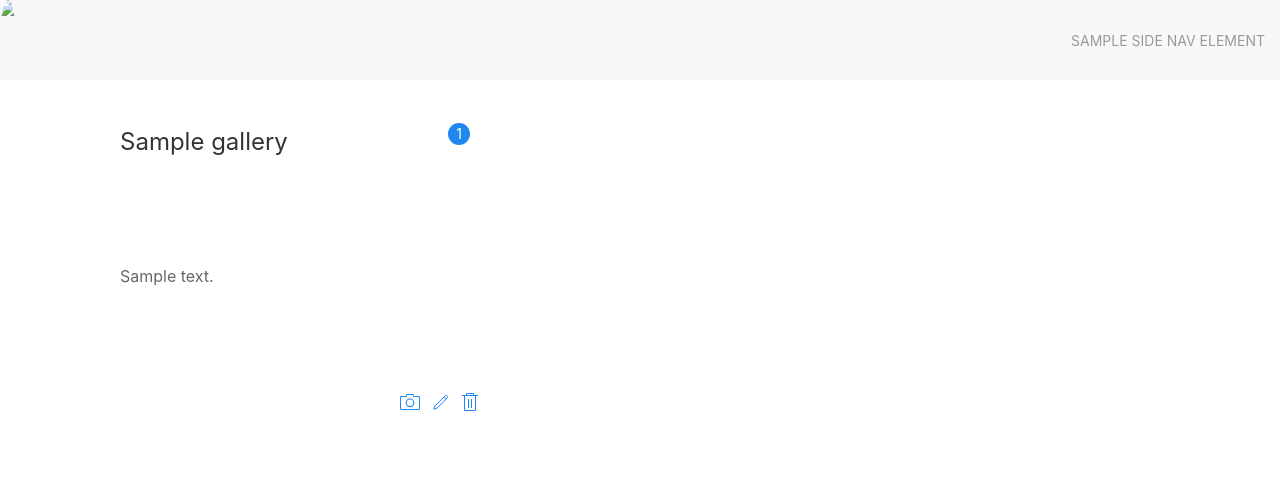
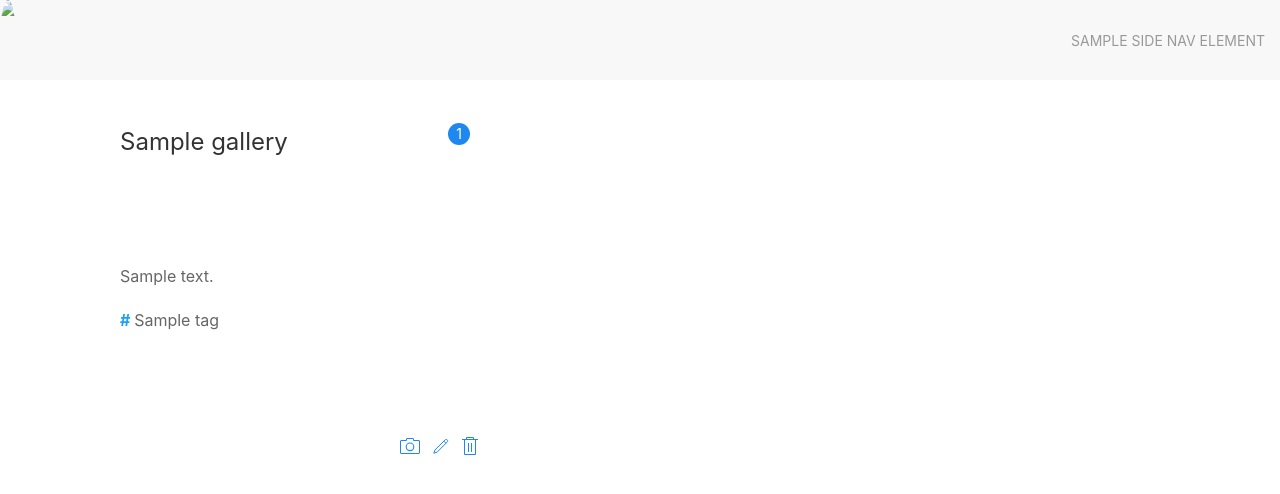
Before and after one commit to yhutter-dbm/pymig, a Flask app: template templates/my_galleries.html in a window 1280 px wide. Shown: the top 494 px of the page. Run offline with Flask 2, Linux system fonts and the light colour scheme; the template is opened without the code that fills it: most values are stand-ins (such as "Sample title", 1, 10 or a date in 2020); some libraries are stand-ins or nearby versions.

Commit message:
Added hash-tags to gallery overview

```diff
--- a/static/css/main.css
+++ b/static/css/main.css
@@ -65,6 +65,17 @@
 	float: left;
 	min-width: 450px;
 	margin: 10px;
+}
+
+.tags-list {
+	margin: 0;
+	padding: 0;
+	list-style-type: none;
+}
+
+.tag {
+	color: #1DA1F2;
+	font-weight: bold;
 }
 
 .gallery-crud-options {
--- a/templates/my_galleries.html
+++ b/templates/my_galleries.html
@@ -14,6 +14,13 @@
 	</div>
 	<div class="uk-card-body">
 		<p>{{ gallery.description }}</p>
+		{% if (gallery.tags | length) > 0 %}
+		<ul class="tags-list">
+			{% for tag in gallery.tags %}
+				<li><span class="tag"># </span>{{ tag }}</li>
+			{% endfor %}
+		</ul>
+		{% endif %}
 	</div>
 	<div class="uk-card-footer">
 		<ul class="gallery-crud-options">
```
